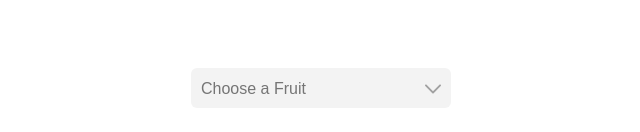
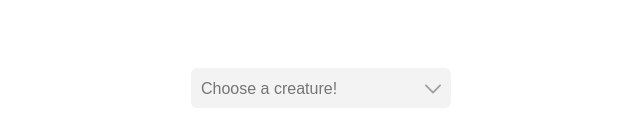
Before and after one commit to northymer/combo-select, a React (Create React App) app: page / in a window 1280 px wide. Shown: the part 312-444 px from the top of the page, without its empty margins (319-959 px from the left). Built offline with nearby package versions, Linux system fonts and the light colour scheme.

Commit message:
feat: added customizable placeholder

```diff
--- a/src/App.tsx
+++ b/src/App.tsx
@@ -19,6 +19,7 @@ function App() {
   return (
     <div className="App">
       <DropdownSelector
+        placeholder="Choose a creature!"
         selectedOptions={selectedOptions}
         options={options}
         onChange={setSelectedOptions}
--- a/src/DropdownSelector/DropdownSelector.tsx
+++ b/src/DropdownSelector/DropdownSelector.tsx
@@ -7,12 +7,14 @@ import css from "./DrowdownSelector.module.scss";
 
 interface DropdownSelectorProps {
   disabled?: boolean;
+  placeholder?: string;
   options?: DropdownOption[];
   selectedOptions: DropdownOption[] | null;
   onChange: (o: DropdownOption[]) => void;
 }
 
 export const DropdownSelector: React.FC<DropdownSelectorProps> = ({
+  placeholder = "Choose an option",
   disabled,
   options = [],
   selectedOptions,
@@ -173,9 +175,7 @@ export const DropdownSelector: React.FC<DropdownSelectorProps> = ({
           onBlur={handleInputBlur}
           className={css.input}
           placeholder={
-            selectedOptions?.length && !isInputFocused
-              ? undefined
-              : "Choose a Fruit"
+            selectedOptions?.length && !isInputFocused ? undefined : placeholder
           }
         />
         {!isInputFocused &&
@@ -197,6 +197,9 @@ export const DropdownSelector: React.FC<DropdownSelectorProps> = ({
           })}
         >
           <ul ref={dropdownWrapperRef} className={css.optionList}>
+            {renderedOptions.length === 0 && (
+              <div aria-label="Empty List">No Results Here 🙈</div>
+            )}
             {renderedOptions.map((option, index) => (
               <li
                 key={option.value}
```
